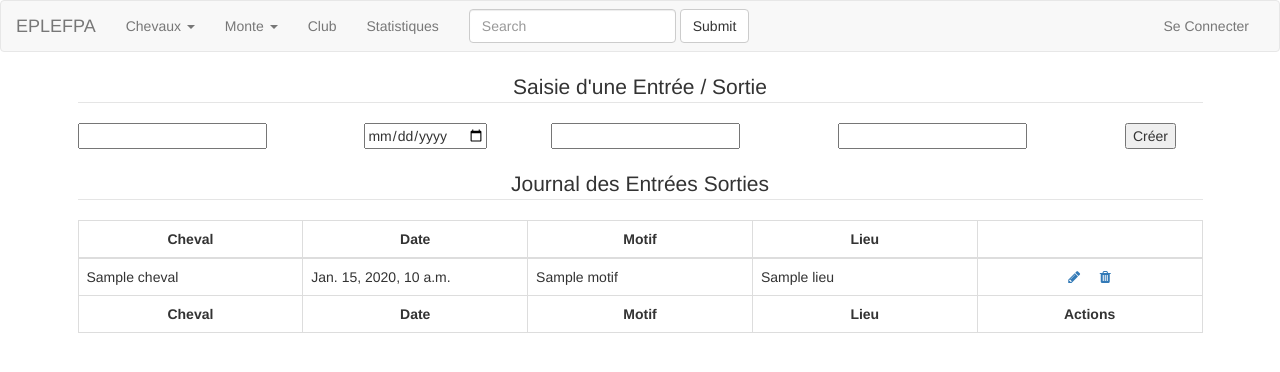
After one commit to psarrus/Centre_Equestre, a Django app: template cheval/templates/journal.html in a window 1280 px wide. The commit adds this page. Shown: the top 372 px of the page. Run offline with Django 3.2, Linux system fonts and the light colour scheme; the template is opened without the code that fills it: most values are stand-ins (such as "Sample title", 1, 10 or a date in 2020); form fields are guessed from the names that the template uses; some libraries are stand-ins or nearby versions.

Commit message:
journal e/s

```diff
--- a/centre_equestre/templates/header.html
+++ b/centre_equestre/templates/header.html
@@ -28,7 +28,7 @@
             <ul class="dropdown-menu">
                 <li><a href="/cheval">Registre d'élevage</a></li>
                 <li><a href="/sante">Carnet de soins</a></li>
-                <li><a href="/cheval/entrees_sorties">Entrées / sorties</a></li>
+                <li><a href="{% url 'journal-list' %}">Entrées / sorties</a></li>
                 <li><a href="/cheval/emplacement">Emplacements</a></li>
                 <li><a href="/cheval/etat">État des chevaux</a></li>
             </ul>
--- /dev/null
+++ b/cheval/templates/journal.html
@@ -0,0 +1,66 @@
+{% extends "base.html" %}
+
+{% block title %}Journal entrées/sorties{% endblock %}
+
+{% block content %}
+<div class="container-fluid">
+    <div class="table-journal">
+        <fieldset>
+            <legend class="center">Saisie d'une Entrée / Sortie</legend>
+                <form action="{% url 'journal-create' %}" method="post">
+                {% csrf_token %}
+                    <table>
+                        <tbody>
+                            <tr>
+                                <td>{{ form.cheval }}</td>
+                                <td>{{ form.date }}</td>
+                                <td>{{ form.motif }}</td>
+                                <td>{{ form.lieu }}</td>
+                                <td><input type="submit" name="name" value="Créer"></td>
+                            </tr>
+                        </tbody>
+                    </table>
+                </form>
+            </fieldset>
+
+        <fieldset>
+            <legend class="center">Journal des Entrées Sorties</legend>
+            <table id="table" class="table table-bordered table-hover">
+                <thead>
+                    <tr>
+                        <th class="text-center col-xs-2">Cheval</th>
+                        <th class="text-center col-xs-2">Date</th>
+                        <th class="text-center col-xs-2">Motif</th>
+                        <th class="text-center col-xs-2">Lieu</th>
+                        <th></th>
+                    </tr>
+                </thead>
+                <tfoot>
+                    <tr>
+                        <th class="text-center col-xs-2">Cheval</th>
+                        <th class="text-center col-xs-2">Date</th>
+                        <th class="text-center col-xs-2">Motif</th>
+                        <th class="text-center col-xs-2">Lieu</th>
+                        <th class="text-center col-xs-2">Actions</th>
+                    </tr>
+                </tfoot>
+                <tbody>
+                {% for journal in journaux %}
+                <tr>
+                    <td>{{ journal.cheval.nom }}</td>
+                    <td>{{ journal.date }}</td>
+                    <td>{{ journal.motif }}</td>
+                    <td>{{ journal.lieu }}</td>
+                    <td class="text-center">
+                        <a title="Modifier" href="{% url 'journal-update' journal.id %}"><i class="fa fa-pencil"></i></a>&nbsp;&nbsp;&nbsp;&nbsp;
+                        <a id="trash" title="Supprimer" href=""><i class="fa fa-trash"></i></a>
+                    </td>
+                </tr>
+                {% endfor %}
+            </tbody>
+            </table>
+        </fieldset>
+    </div>
+</div>
+
+{% endblock %}
--- a/cheval/urls.py
+++ b/cheval/urls.py
@@ -1,7 +1,7 @@
 from django.conf.urls import url
 from django.conf.urls.static import static
 from django.conf import settings
-from views import ChevalList, ChevalCreate, ChevalDetail, ChevalUpdate, ChevalEtat, EmplacementList, EmplacementCreate, EmplacementDetail, EmplacementUpdate, EmplacementDelete
+from views import ChevalList, ChevalCreate, ChevalDetail, ChevalUpdate, ChevalEtat, EmplacementList, EmplacementCreate, EmplacementDetail, EmplacementUpdate, EmplacementDelete, JournalList, JournalCreate, JournalUpdate
 
 
 urlpatterns = [
@@ -9,6 +9,10 @@ urlpatterns = [
     url(r'^$', ChevalList.as_view(), name='cheval_list'),
     url(r'^etat$', ChevalEtat.as_view(), name='cheval_etat'),
     url(r'^creer$', ChevalCreate.as_view(), name='cheval_create'),
+
+    url(r'^list/journal$', JournalList.as_view(), name='journal-list'),
+    url(r'^create/journal$', JournalCreate.as_view(), name='journal-create'),
+    url(r'^update/(?P<pk>[\w-]+)/journal$', JournalUpdate.as_view(), name='journal-update'),
 
     url(r'^emplacement$', EmplacementList.as_view(), name='emplacement_list'),
     url(r'^emplacement/creer$', EmplacementCreate.as_view(), name='emplacement_create'),
--- a/static/css/style.css
+++ b/static/css/style.css
@@ -57,3 +57,14 @@
 #btn-nouveau {
     text-align: left;
 }
+.modif-journal .row {
+    margin: 5px 0;
+}
+.table-journal {
+    width: 90%;
+    margin: auto;
+}
+.table-journal table {
+    width: 100%;
+    margin-bottom: 20px
+}
```
Also changed, not shown: cheval/forms.py (added, +7 -0 lines), cheval/models.py (+9 -0 lines), cheval/templates/journal_update.html (added, +37 -0 lines), cheval/views.py (+24 -1 lines), cheval/migrations/0033_journal.py (added).
